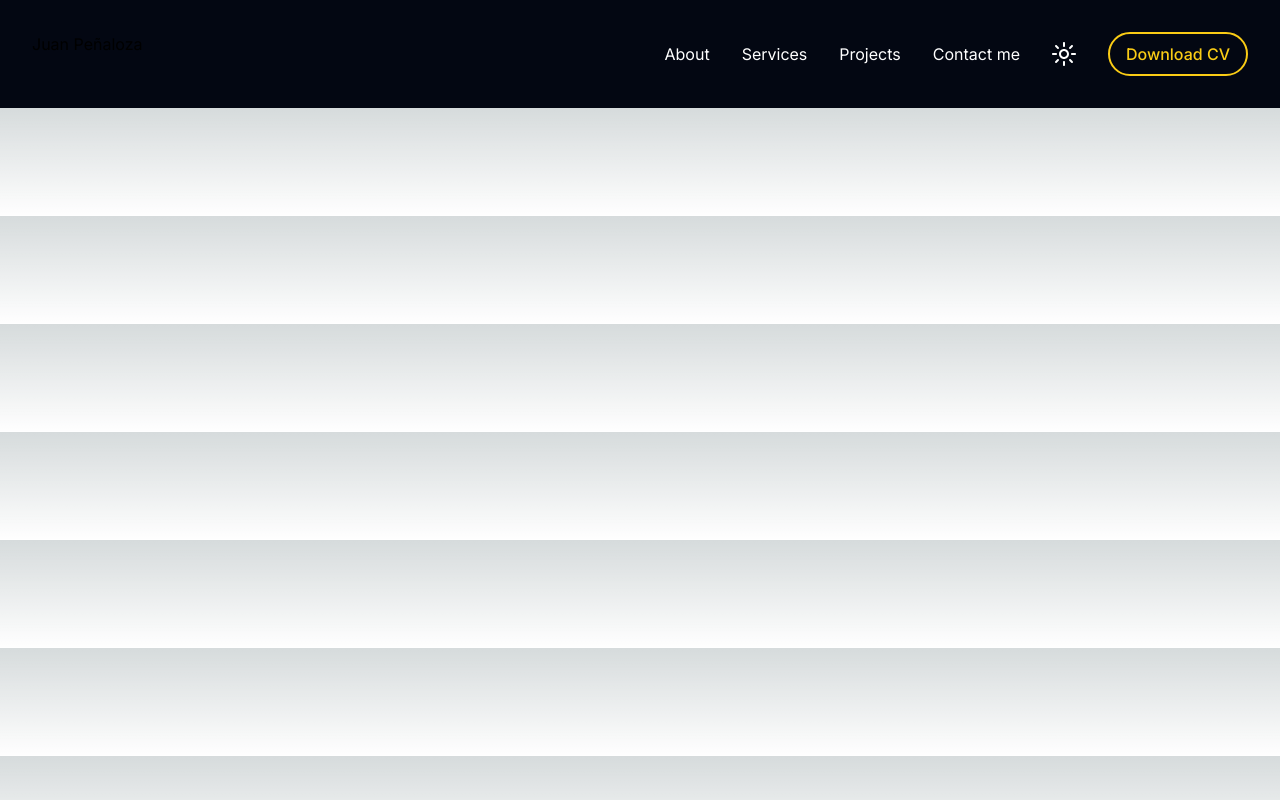
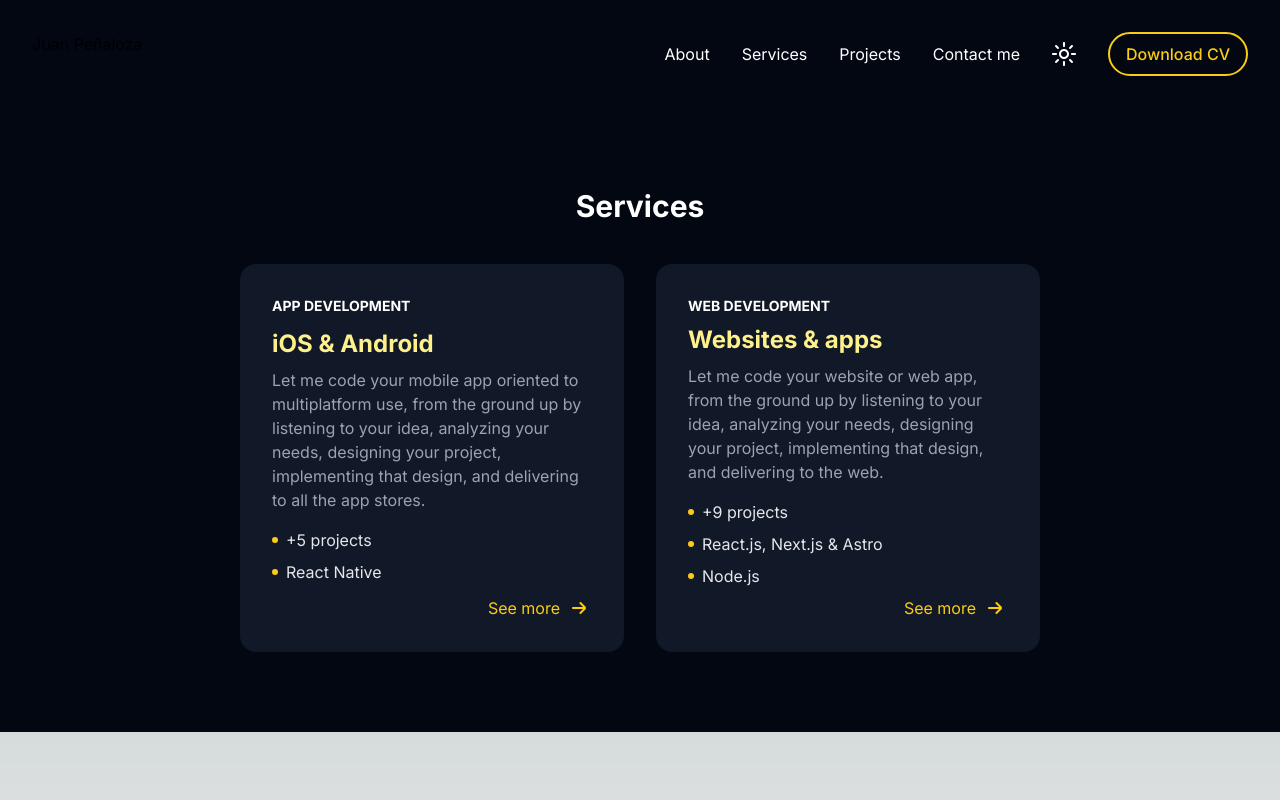
Before and after one commit to aziz3d/portfolio, a Next.js app: page / in a window 1280 px wide. Built offline with nearby package versions, Linux system fonts and the light colour scheme.

Commit message:
feat: :sparkles: Add Services component
Create the Services component with the default services, update barrel and create the Arrow icon

```diff
--- a/src/app/page.tsx
+++ b/src/app/page.tsx
@@ -1,6 +1,11 @@
-import { Navbar } from "@/components";
+import { Navbar, Services } from "@/components";
 import Image from "next/image";
 
 export default function Home() {
-	return <Navbar />;
+	return (
+		<>
+			<Navbar />
+			<Services />
+		</>
+	);
 }
--- a/src/assets/svg/index.tsx
+++ b/src/assets/svg/index.tsx
@@ -41,3 +41,16 @@ export function DownloadIcon({ ...restProps }) {
 		</svg>
 	);
 }
+
+export function ArrowIcon({ ...restProps }) {
+	return (
+		<svg
+			xmlns="http://www.w3.org/2000/svg"
+			id="Outline"
+			viewBox="0 0 24 24"
+			{...restProps}
+		>
+			<path d="M18,12h0a2,2,0,0,0-.59-1.4l-4.29-4.3a1,1,0,0,0-1.41,0,1,1,0,0,0,0,1.42L15,11H5a1,1,0,0,0,0,2H15l-3.29,3.29a1,1,0,0,0,1.41,1.42l4.29-4.3A2,2,0,0,0,18,12Z" />
+		</svg>
+	);
+}
--- /dev/null
+++ b/src/components/Services.tsx
@@ -0,0 +1,90 @@
+import { ArrowIcon } from "@/assets/svg";
+import React from "react";
+
+export default function Services() {
+	return (
+		<section
+			id="services"
+			className="flex flex-col items-center gap-10 py-20 bg-gray-950"
+		>
+			<h2 className="text-white text-3xl font-bold">Services</h2>
+			<div className="flex gap-8">
+				<div className="flex flex-col justify-between gap-2 p-8 max-w-sm bg-gray-900 hover:bg-yellow-300 rounded-2xl outline-offset-4 hover:outline hover:outline-offset-4 hover:outline-yellow-200 duration-75 group">
+					<h4 className="text-white text-sm font-bold uppercase group-hover:text-yellow-600">
+						App development
+					</h4>
+					<div>
+						<h3 className="text-yellow-200 text-2xl font-bold group-hover:text-gray-800">
+							iOS & Android
+						</h3>
+						<p className="mt-2 text-gray-400 text-base group-hover:text-gray-600">
+							Let me code your mobile app oriented to
+							multiplatform use, from the ground up by listening
+							to your idea, analyzing your needs, designing your
+							project, implementing that design, and delivering to
+							all the app stores.
+						</p>
+						<ul className="mt-4 space-y-2 text-gray-200 text-base group-hover:text-yellow-700">
+							<li className="flex items-center gap-2">
+								<span className="h-1.5 w-1.5 bg-yellow-400 rounded-full group-hover:bg-yellow-700" />
+								<span>+5 projects</span>
+							</li>
+							<li className="flex items-center gap-2">
+								<span className="h-1.5 w-1.5 bg-yellow-400 rounded-full group-hover:bg-yellow-700" />
+								<span>React Native</span>
+							</li>
+						</ul>
+					</div>
+					<div className="flex justify-end w-full">
+						<button
+							type="button"
+							className="flex gap-2 hover:gap-6 text-yellow-400 fill-yellow-400 hover:text-yellow-200 hover:fill-yellow-200 duration-200 group-hover:text-gray-800 group-hover:fill-gray-800 group-hover:hover:text-yellow-600 group-hover:hover:fill-yellow-600"
+						>
+							<span>See more</span>
+							<ArrowIcon className="h-6 fill-inherit" />
+						</button>
+					</div>
+				</div>
+				<div className="flex flex-col justify-between gap-2 p-8 max-w-sm bg-gray-900 hover:bg-yellow-300 rounded-2xl outline-offset-4 hover:outline hover:outline-offset-4 hover:outline-yellow-200 duration-75 group">
+					<h4 className="text-white text-sm font-bold uppercase group-hover:text-yellow-600">
+						Web development
+					</h4>
+					<div>
+						<h3 className="text-yellow-200 text-2xl font-bold group-hover:text-gray-800">
+							Websites & apps
+						</h3>
+						<p className="mt-2 text-gray-400 text-base group-hover:text-gray-600">
+							Let me code your website or web app, from the ground
+							up by listening to your idea, analyzing your needs,
+							designing your project, implementing that design,
+							and delivering to the web.
+						</p>
+						<ul className="mt-4 space-y-2 text-gray-200 text-base group-hover:text-yellow-700">
+							<li className="flex items-center gap-2">
+								<span className="h-1.5 w-1.5 bg-yellow-400 rounded-full group-hover:bg-yellow-700" />
+								<span>+9 projects</span>
+							</li>
+							<li className="flex items-center gap-2">
+								<span className="h-1.5 w-1.5 bg-yellow-400 rounded-full group-hover:bg-yellow-700" />
+								<span>React.js, Next.js & Astro</span>
+							</li>
+							<li className="flex items-center gap-2">
+								<span className="h-1.5 w-1.5 bg-yellow-400 rounded-full group-hover:bg-yellow-700" />
+								<span>Node.js</span>
+							</li>
+						</ul>
+					</div>
+					<div className="flex justify-end w-full">
+						<button
+							type="button"
+							className="flex gap-2 hover:gap-6 text-yellow-400 fill-yellow-400 hover:text-yellow-200 hover:fill-yellow-200 duration-200 group-hover:text-gray-800 group-hover:fill-gray-800 group-hover:hover:text-yellow-600 group-hover:hover:fill-yellow-600"
+						>
+							<span>See more</span>
+							<ArrowIcon className="h-6 fill-inherit" />
+						</button>
+					</div>
+				</div>
+			</div>
+		</section>
+	);
+}
--- a/src/components/index.ts
+++ b/src/components/index.ts
@@ -1 +1,3 @@
 export { default as Navbar } from './Navbar';
+export { default as Services } from './Services';
+export * from './index';
```
